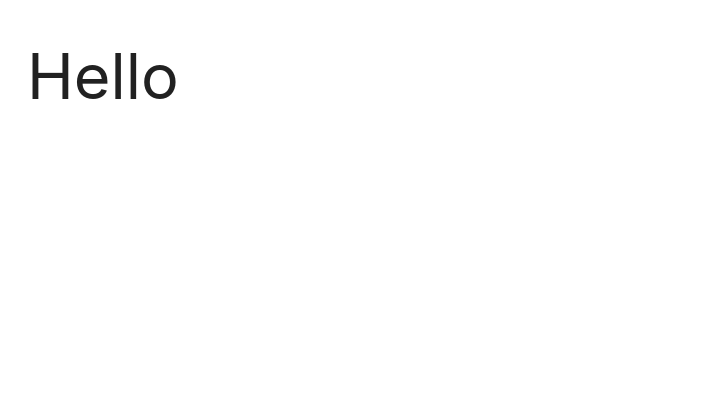
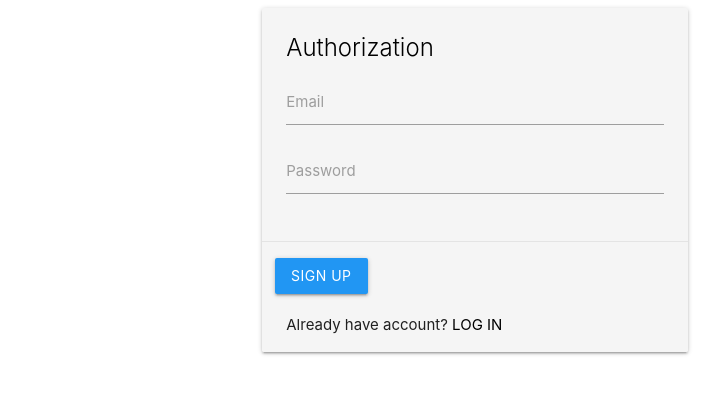
Before and after one commit to SekoJuku/text-editor, a React (Create React App) app in the folder client/: page /register in a window 1280 px wide. Shown: the top 394 px of the page, without its empty margins (165-886 px from the left). Built offline with nearby package versions, Linux system fonts and the light colour scheme.

Commit message:
Auth,Register(front)

```diff
--- a/client/package.json
+++ b/client/package.json
@@ -9,6 +9,7 @@
     "materialize-css": "^1.0.0-rc.2",
     "react": "^17.0.1",
     "react-dom": "^17.0.1",
+    "react-router-dom": "^5.2.0",
     "react-scripts": "4.0.3",
     "web-vitals": "^1.1.1"
   },
--- a/client/src/App.js
+++ b/client/src/App.js
@@ -1,12 +1,17 @@
 import React from 'react';
+import {useRoutes} from "./routes"
+import {BrowserRouter as Router} from 'react-router-dom'
 import 'materialize-css'
 
 function App() {
-  return (
-      <div className="container">
-        <h1>Hello</h1>
-      </div>
-  )
+    const routes = useRoutes(false)
+    return (
+        <Router>
+            <div className="container">
+                {routes}
+            </div>
+        </Router>
+    )
 }
 
 export default App;
--- /dev/null
+++ b/client/src/pages/AuthPage.js
@@ -0,0 +1,55 @@
+import React from 'react'
+
+export const AuthPage = () => {
+    const [form,setForm] = React.useState({
+        email: '', password: ''
+    })
+
+    const changeHandler = event => {
+        setForm({...form, [event.target.name]:event.target.value})
+    }
+
+
+
+    return (
+        <div className="row">
+            <div className="col s6 offset-s3">
+                <div className="card grey lighten-4 rounded">
+                    <div className="card-content white-text">
+                        <span className="card-title black-text">Authorization</span>
+                        <div>
+                            <div className="input-field black-text">
+                                <input
+                                    placeholder=""
+                                    id="email"
+                                    name="email"
+                                    type="text"
+                                    className="black-text"
+                                    onChange={changeHandler}
+                                />
+                                    <label htmlFor="email">Email</label>
+                            </div>
+                            <div className="input-field black-text">
+                                <input
+                                    placeholder=""
+                                    id="password"
+                                    name="password"
+                                    type="password"
+                                    className="black-text"
+                                    onChange={changeHandler}
+                                />
+                                <label htmlFor="password">Password</label>
+                            </div>
+                        </div>
+                    </div>
+                    <div className="card-action">
+                        <div className="row">
+                            <button className="btn blue ">Login</button>
+                        </div>
+                        <span>Don't have account? <a href="/register" className="black-text text-lighten-4">Register</a></span>
+                    </div>
+                </div>
+            </div>
+        </div>
+    )
+}
--- /dev/null
+++ b/client/src/pages/CreateText.js
@@ -0,0 +1,15 @@
+import React from "react"
+
+export const CreateText = () => {
+    return (
+        <div>
+            <form>
+                <div className="form-group">
+                    <label for="value">Text:</label>
+                    <input name="value" minLength="1" placeholder="Text..."/>
+                </div>
+                <input type="submit" placeholder="Create"/>
+            </form>
+        </div>
+    )
+}
--- /dev/null
+++ b/client/src/pages/RegisterPage.js
@@ -0,0 +1,43 @@
+import React from "react"
+
+export const RegisterPage = () => {
+    return (
+        <div className="row">
+            <div className="col s6 offset-s3">
+                <div className="card grey lighten-4 rounded">
+                    <div className="card-content white-text">
+                        <span className="card-title black-text">Authorization</span>
+                        <div>
+                            <div className="input-field black-text">
+                                <input
+                                    placeholder=""
+                                    id="email"
+                                    name="email"
+                                    type="text"
+                                    className="black-text"
+                                />
+                                <label htmlFor="email">Email</label>
+                            </div>
+                            <div className="input-field black-text">
+                                <input
+                                    placeholder=""
+                                    id="password"
+                                    name="password"
+                                    type="password"
+                                    className="black-text"
+                                />
+                                <label htmlFor="password">Password</label>
+                            </div>
+                        </div>
+                    </div>
+                    <div className="card-action">
+                        <div className="row">
+                            <button className="btn blue ">Sign Up</button>
+                        </div>
+                        <span>Already have account? <a href="/" className="black-text text-lighten-4">Log in</a></span>
+                    </div>
+                </div>
+            </div>
+        </div>
+    )
+}
--- /dev/null
+++ b/client/src/pages/ShowText.js
@@ -0,0 +1,9 @@
+import React from "react"
+
+export const ShowText = () => {
+    return (
+        <div>
+            <h1>Hello</h1>
+        </div>
+    )
+}
--- /dev/null
+++ b/client/src/routes.js
@@ -0,0 +1,33 @@
+import React from "react"
+import {Switch,Route,Redirect} from 'react-router-dom'
+import {CreateText} from "./pages/CreateText"
+import {ShowText} from "./pages/ShowText"
+import {AuthPage} from "./pages/AuthPage"
+import {RegisterPage} from "./pages/RegisterPage"
+
+export const useRoutes = isAuthenficated => {
+    if(isAuthenficated) {
+        return (
+            <Switch>
+                <Route path="/texts" exact>
+                    <ShowText/>
+                </Route>
+                <Route path="/texts/create" exact>
+                    <CreateText/>
+                </Route>
+                <Redirect to="/texts"/>
+            </Switch>
+        )
+    }
+    return (
+        <Switch>
+            <Route path="/" exact>
+                <AuthPage/>
+            </Route>
+            <Route path="/register">
+                <RegisterPage/>
+            </Route>
+            <Redirect to="/"/>
+        </Switch>
+    )
+}
```
Also changed, not shown: client/src/hooks/http.hook.js (added, +16 -0 lines), client/src/css/register.css (added), 2 other files (tests, documents, lock files or other folders).
